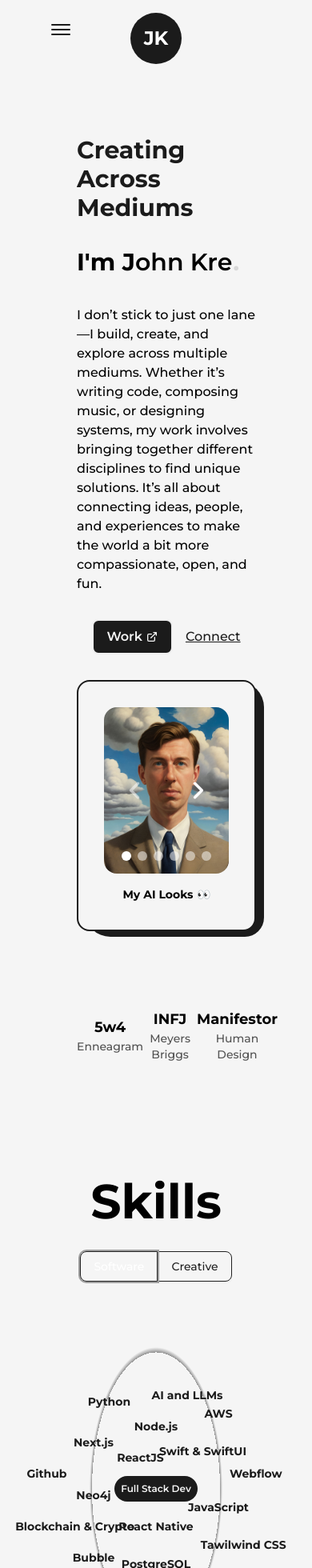
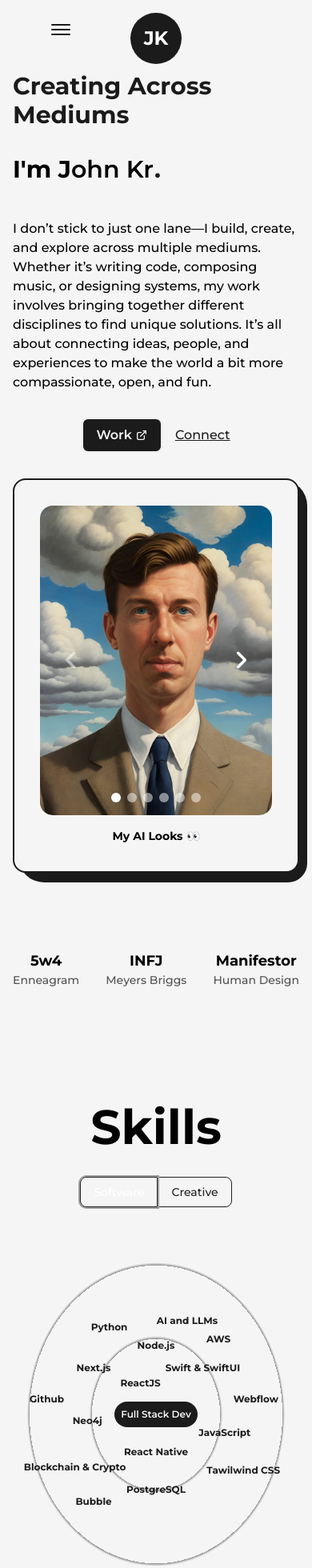
Before and after one commit to J-Krush/jk-brand-site, a Next.js app: page /about in a window 390 px wide. Shown: the top 1960 px of the page at 80% size. Built offline with nearby package versions, Linux system fonts and the light colour scheme.

Commit message:
refactor: fix mobile layout

```diff
--- a/src/components/Layout.js
+++ b/src/components/Layout.js
@@ -5,7 +5,7 @@ const Layout = ({ children, className = "" }) => {
   return (
     <div
       className={`z-0 inline-block h-full w-full bg-light p-32 dark:bg-dark xl:p-24 lg:p-16
-      md:p-12 sm:p-8 ${className}`}
+      md:p-12 sm:!p-4 ${className}`}
     >
       {children}
     </div>
--- a/src/components/Skills.js
+++ b/src/components/Skills.js
@@ -13,7 +13,7 @@ const Skill = ({ name, x, y }) => {
       viewport={{ once: true }}
       className="cursor-pointer w-max origin-center absolute
        font-semibold bg-dark text-light py-3 px-6 rounded-full dark:bg-light dark:text-dark
-       lg:py-2 lg:px-4 md:text-sm md:py-1.5 md:px-3  xs:bg-transparent xs:dark:bg-transparent xs:text-dark xs:dark:text-light xs:font-bold
+       lg:py-2 lg:px-4 md:text-sm md:py-1.5 md:px-3 xs:text-xs xs:bg-transparent xs:dark:bg-transparent xs:text-dark xs:dark:text-light xs:font-bold
        "
     >
       {name}
@@ -87,22 +87,22 @@ const SoftwareSkills = () => {
         Full Stack Dev
       </motion.div>
 
-          <Skill name="Neo4j" x="-20vw" y="2vw" />
+          <Skill name="Neo4j" x="-22vw" y="2vw" />
           <Skill name="ReactJS" x="-5vw" y="-10vw" />
-          <Skill name="JavaScript" x="20vw" y="6vw" />
+          <Skill name="JavaScript" x="22vw" y="6vw" />
           <Skill name="React Native" x="0vw" y="12vw" />
           <Skill name="PostgreSQL" x="0vw" y="24vw" />
           <Skill name="Next.js" x="-20vw" y="-15vw" />
           <Skill name="Python" x="-15vw" y="-28vw" />
-          <Skill name="Swift & SwiftUI" x="15vw" y="-12vw" />
+          <Skill name="Swift & SwiftUI" x="15vw" y="-15vw" />
           <Skill name="AWS" x="20vw" y="-24vw" />
           <Skill name="Github" x="-35vw" y="-5vw" />
           <Skill name="Webflow" x="32vw" y="-5vw" />
-          <Skill name="Node.js" x="0vw" y="-20vw" />
+          <Skill name="Node.js" x="0vw" y="-22vw" />
           <Skill name="AI and LLMs" x="10vw" y="-30vw" />
-          <Skill name="Bubble" x="-20vw" y="22vw" />
+          <Skill name="Bubble" x="-20vw" y="28vw" />
           <Skill name="Tawilwind CSS" x="28vw" y="18vw" />
-          <Skill name="Blockchain & Crypto" x="-26vw" y="12vw" />
+          <Skill name="Blockchain & Crypto" x="-26vw" y="17vw" />
     </div></>
   );
 };
@@ -129,17 +129,17 @@ const CreativeSkills = () => {
           <Skill name="Videography" x="0vw" y="-20vw" />
           <Skill name="Adobe Illustrator" x="-25vw" y="18vw" />
           <Skill name="AcroYoga Instructor" x="-5vw" y="-10vw" />
-          <Skill name="Drone Cinematography" x="15vw" y="-12vw" />
-          <Skill name="Violinist" x="-20vw" y="2vw" />
-          <Skill name="Guitar Player" x="20vw" y="6vw" />
+          <Skill name="Drone Cinematography" x="22vw" y="-14vw" />
+          <Skill name="Violinist" x="-20vw" y="8vw" />
+          <Skill name="Guitar Player" x="20vw" y="8vw" />
           <Skill name="Bass Player" x="0vw" y="12vw" />
 
           <Skill name="Davinci Resolve" x="0vw" y="24vw" />
           <Skill name="3D Modeling" x="20vw" y="28vw" />
-          <Skill name="Music Producer" x="-20vw" y="-15vw" />
-          <Skill name="Dance Choreographer" x="-15vw" y="-28vw" />
+          <Skill name="Music Producer" x="-25vw" y="-15vw" />
+          <Skill name="Dance Choreographer" x="-15vw" y="-30vw" />
 
-          <Skill name="Circus Performer" x="20vw" y="-24vw" />
+          <Skill name="Circus Performer" x="20vw" y="-26vw" />
           <Skill name="Photogrammetry" x="-35vw" y="-5vw" />
           {/* <Skill name="Github" x="-35vw" y="-5vw" />
           <Skill name="Webflow" x="32vw" y="-5vw" />
--- a/src/pages/about.js
+++ b/src/pages/about.js
@@ -77,7 +77,7 @@ export default function About() {
         <Layout className="pt-16">
           <AnimatedText
             text="Creating across mediums"
-            className="mb-16 !text-8xl !leading-tight lg:!text-6xl sm:!text-4xl xs:!text-3xl md:text-left sm:mb-8"
+            className="mb-16 !text-8xl !leading-tight lg:!text-6xl xs:!text-3xl md:text-left sm:mb-8"
           />
 
           {/* This is the grid */}
@@ -85,9 +85,9 @@ export default function About() {
 
             <div className="col-span-3 flex flex-col items-start justify-start md:order-1
             xl:col-span-4 lg:col-span-4 md:!col-span-8">
-              <div className="h-12 mb-6">
+              <div className="h-12 mb-8">
                 <Typewriter
-                  className="mb-4 text-lg font-bold uppercase text-dark/75 dark:text-light/75"
+                  className="mb-6 text-lg font-bold uppercase text-dark/75 dark:text-light/75"
                   onInit={(typewriter) => {
                     typewriter.typeString("<span style='font-size: 30px;line-height: 36px;font-weight: 700;'>I'm J-Krush</span>")
                       .pauseFor(2500)
--- a/src/pages/connect.js
+++ b/src/pages/connect.js
@@ -75,7 +75,7 @@ const ContactForm = () => {
 
       const results = await fetchResult.json();
 
-      console.log('fetch results: ', results);
+      console.log('fetch results: ', results.details);
 
       // console.log('fetch result body: ', fetchResult.body);
 
@@ -110,13 +110,13 @@ const ContactForm = () => {
 
   return (
     <article
-      className="relative flex w-full items-center  justify-center rounded-3xl rounded-br-2xl border
+      className="relative mb-36 flex w-full items-center  justify-center rounded-3xl rounded-br-2xl border
 border-solid border-dark bg-light p-12 shadow-2xl  dark:border-light dark:bg-dark  lg:flex-col
 lg:p-8 xs:rounded-2xl  xs:rounded-br-3xl xs:p-4
     "
     >
       <div
-        className="absolute  top-0 -right-3 -z-10 h-[103%] w-[101%] rounded-[2.5rem] rounded-br-3xl bg-dark
+        className="absolute top-0 -right-3 -z-10 h-[103%] w-[101%] rounded-[2.5rem] rounded-br-3xl bg-dark
          dark:bg-light  xs:-right-2 xs:h-[102%] xs:w-[100%]
         xs:rounded-[1.5rem] "
       /> {/* card shadow */}
--- a/src/pages/index.js
+++ b/src/pages/index.js
@@ -31,7 +31,7 @@ export default function Home() {
 
       <TransitionEffect />
       <article
-        className={`flex min-h-screen items-center text-dark dark:text-light sm:items-start`}
+        className={`flex mb-36 min-h-screen items-center text-dark dark:text-light sm:items-start`}
       >
         <Layout className="!pt-0 md:!pt-16 sm:!pt-16">
           <div className="flex w-full items-start justify-between lg:items-center lg:flex-col lg:mt-16">
--- a/src/pages/work.js
+++ b/src/pages/work.js
@@ -33,7 +33,7 @@ export default function Work() {
       <main
         className={`mb-16 flex w-full flex-col items-center justify-center dark:text-light`}
       >
-        <Layout className="pt-16">
+        <Layout className="pt-16 mb-36">
           <AnimatedText
             text="My Work"
             className="mb-8 !text-8xl !leading-tight lg:!text-7xl sm:mb-8 sm:!text-6xl xs:!text-4xl"
@@ -80,18 +80,19 @@ export default function Work() {
             </div>
           </div>
 
+          {/* TODO: Fix links for tools and components
           <h3 className="mb-16 font-bold text-6xl mt-64 w-full text-center md:text-4xl md:mt-32">
             Tools and Components
           </h3>
-          <div className="grid grid-cols-12 gap-6 gap-y-12">
-            <div className="col-span-4 sm:col-span-12">
+          <div className="grid grid-cols-8 gap-6 gap-y-12">
+            <div className="col-span-4 sm:!col-span-8">
               <Project
                 subtitle="Serverless Function"
                 title="Recaptcha Verification V3"
                 link=""
               />
             </div>
-            <div className="col-span-4 sm:col-span-12">
+            <div className="col-span-4 sm:col-span-8">
               <Project
                 subtitle="Integrated with NASA Planetary API"
                 title="Astrological Calculator"
@@ -99,7 +100,7 @@ export default function Work() {
                 link="#" // link to section of the work page
               />
             </div>
-            <div className="col-span-4 sm:col-span-12">
+            <div className="col-span-4 sm:!col-span-8">
               <Project
                 subtitle="AWS SES Serverless Function"
                 title="Email Sender"
@@ -108,15 +109,16 @@ export default function Work() {
                 github="https://github.com/J-Krush/genius-facilitate-email-service"
               />
             </div>
-          </div>
+          </div> */}
 
-          <h3 className="mb-16 font-bold text-6xl mt-64 w-full text-center md:text-4xl sm:!text-2xl md:mt-32">
+          {/* <h3 className="mb-16 font-bold text-6xl mt-64 w-full text-center md:text-4xl sm:!text-2xl md:mt-32">
             Photogrammetry
-          </h3>
-          <div className="grid grid-cols-12 gap-24 gap-y-12 xl:gap-x-16 lg:gap-x-8 md:gap-y-24 sm:gap-x-0">
+          </h3>  */}
+          {/* <div className="grid grid-cols-12 gap-24 gap-y-12 xl:gap-x-16 lg:gap-x-8 md:gap-y-24 sm:gap-x-0">
 
-          </div>
+          </div> */}
 
+          {/* <div class="sketchfab-embed-wrapper"> <iframe title="Buddha-wood" frameborder="0" allowfullscreen mozallowfullscreen="true" webkitallowfullscreen="true" allow="autoplay; fullscreen; xr-spatial-tracking" xr-spatial-tracking execution-while-out-of-viewport execution-while-not-rendered web-share src="https://sketchfab.com/models/021f3d21a2fa4e88bc75e1ec829720b4/embed"> </iframe> <p style={"font-size: 13px; font-weight: normal; margin: 5px; color: #4A4A4A;"}> <a href="https://sketchfab.com/3d-models/buddha-wood-021f3d21a2fa4e88bc75e1ec829720b4?utm_medium=embed&utm_campaign=share-popup&utm_content=021f3d21a2fa4e88bc75e1ec829720b4" target="_blank" rel="nofollow" style="font-weight: bold; color: #1CAAD9;"> Buddha-wood </a> by <a href="https://sketchfab.com/cubik?utm_medium=embed&utm_campaign=share-popup&utm_content=021f3d21a2fa4e88bc75e1ec829720b4" target="_blank" rel="nofollow" style="font-weight: bold; color: #1CAAD9;"> Cubik </a> on <a href="https://sketchfab.com?utm_medium=embed&utm_campaign=share-popup&utm_content=021f3d21a2fa4e88bc75e1ec829720b4" target="_blank" rel="nofollow" style="font-weight: bold; color: #1CAAD9;">Sketchfab</a></p></div> */}
 
         </Layout>
         {/* <HireMe /> */}
```
